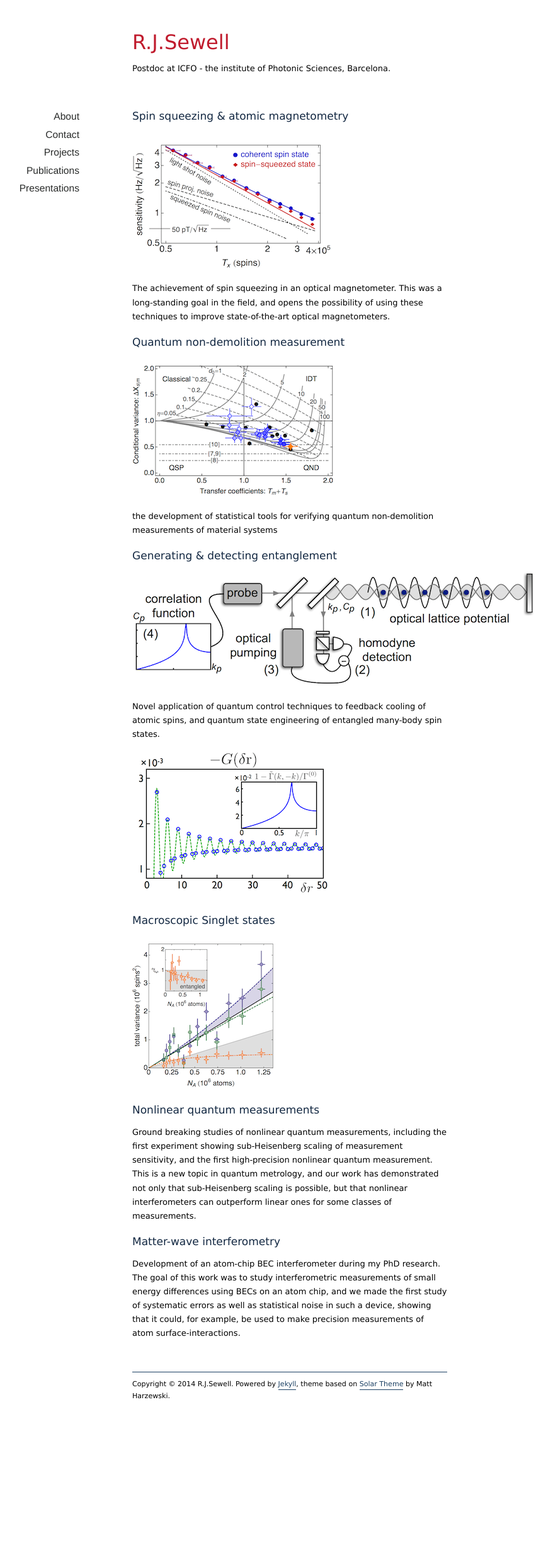
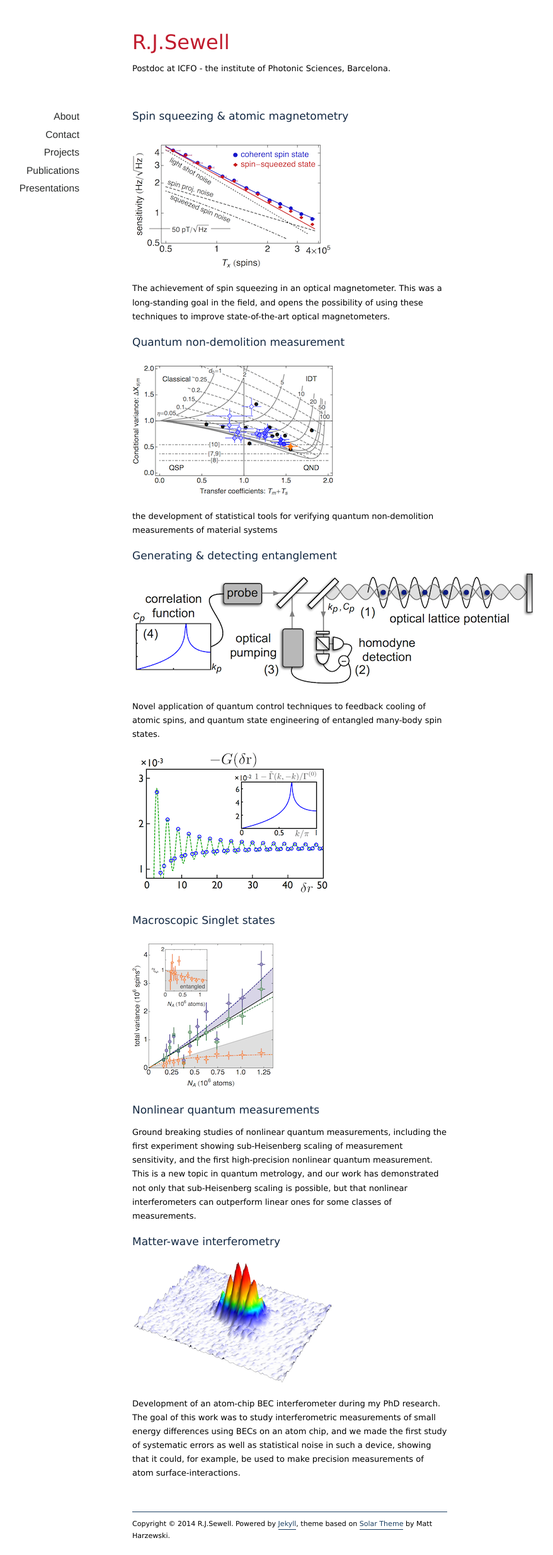
Before and after one commit to rjsewell/rjsewell.github.io, a Jekyll site: the page built from _pages/projects.md, in a window 1280 px wide. Shown: the whole page at 63% size, without its empty margins (180-1058 px from the left). Built offline with Jekyll 4.4.1, drawn with Linux system fonts in a browser that asks for light colours; nearby versions of some CDN libraries; before the commit the page ends 2247 px from its top, so only the background shows below that.

Commit message:
interference

```diff
--- a/_pages/projects.md
+++ b/_pages/projects.md
@@ -34,4 +34,6 @@ Ground breaking studies of nonlinear quantum measurements, including the first e
 
 #Matter-wave interferometry
 
+![Singlet state]({{ site.url }}/assets/images/interference.png)
+
 Development of an atom-chip BEC interferometer during my PhD research. The goal of this work was to study interferometric measurements of small energy differences using BECs on an atom chip, and we made the first study of systematic errors as well as statistical noise in such a device, showing that it could, for example, be used to make precision measurements of atom surface-interactions.
```
Also changed, not shown: assets/images/interference.png (added).
